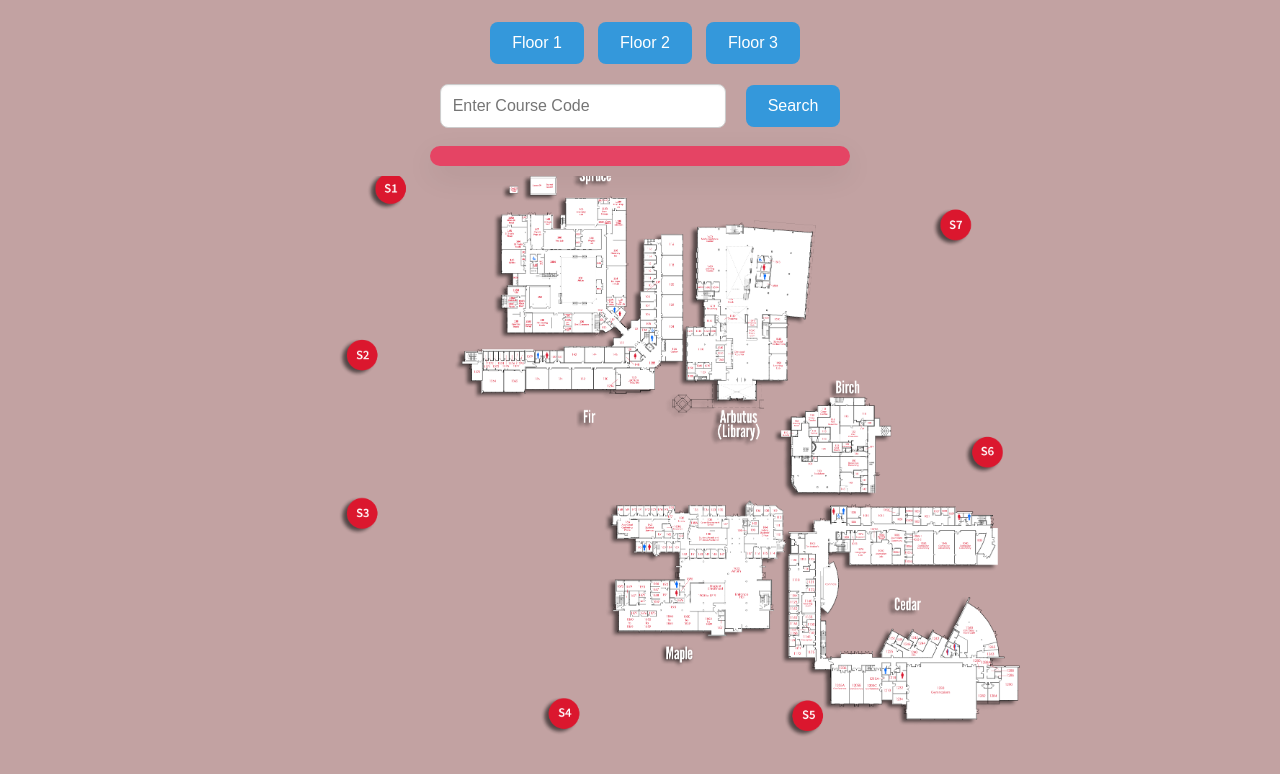
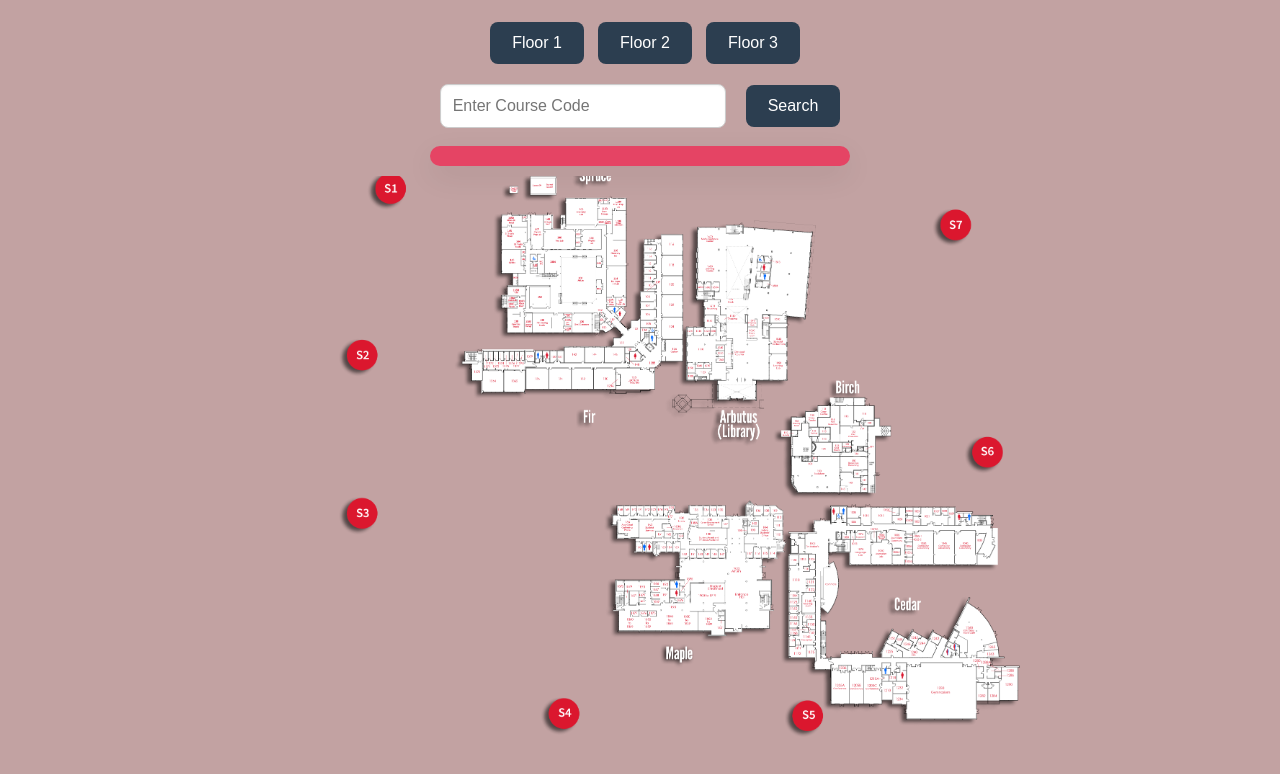
Before and after one commit to Bsing0o0/Campus-Navigator, a website: page index.html in a window 1280 px wide. Shown: the part 170-944 px from the top of the page. Drawn offline with Linux system fonts and the light colour scheme.

Commit message:
style.css colour changes for buttons

```diff
--- a/style.css
+++ b/style.css
@@ -43,7 +43,7 @@ input[type="text"]:focus {
 
 button {
   padding: 12px 22px;
-  background-color: #3498db;
+  background-color: #2c3e50;
   color: white;
   border: none;
   border-radius: 8px;
```
